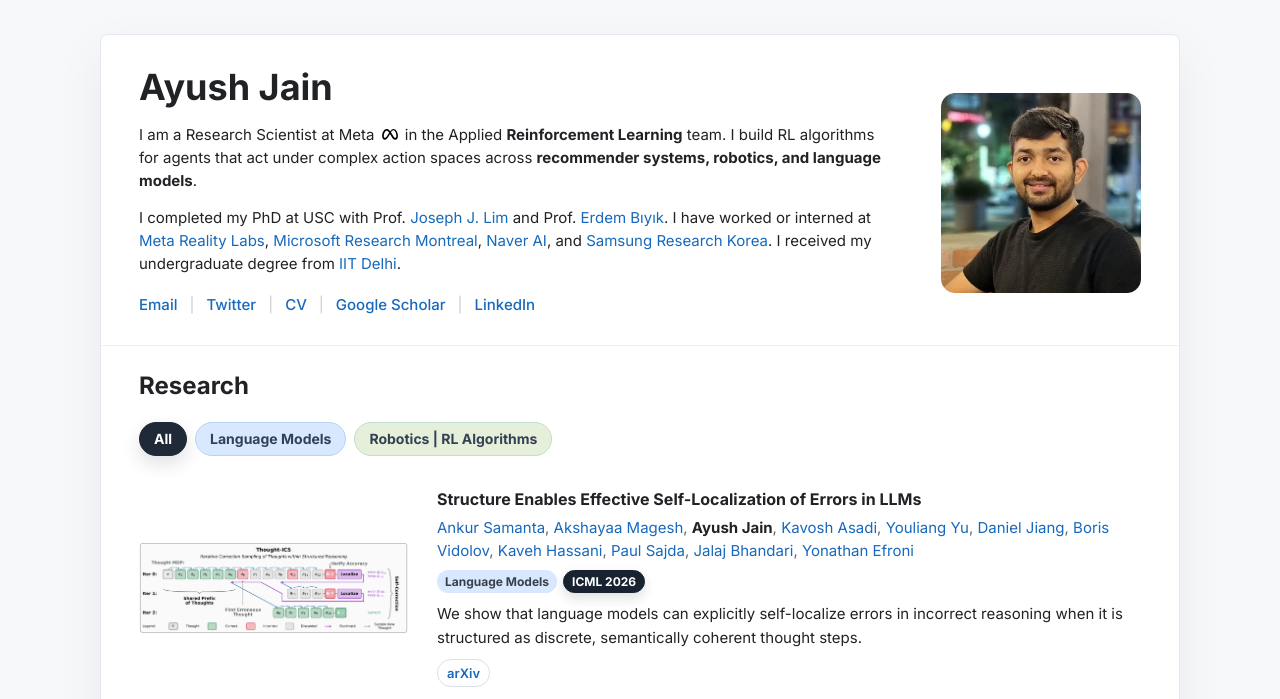
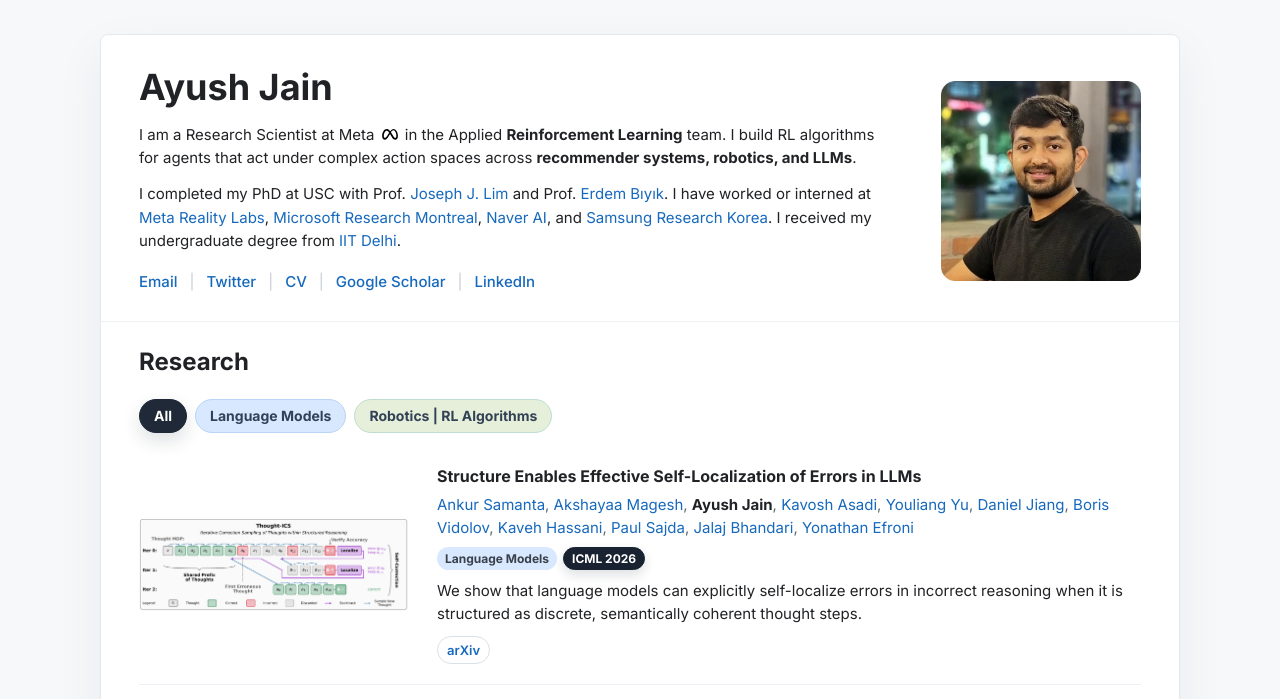
Before and after one commit to ayushj240/ayushj240.github.io, a Jekyll site: the page index.html, which Jekyll copies as it is, in a window 1280 px wide and 900 px high, cut to the strip 0-699 px from the top of the window. Built offline with Jekyll 4.4.1, drawn with Linux system fonts in a browser that asks for light colours.

```diff
--- a/index.html
+++ b/index.html
@@ -433,7 +433,7 @@
             I am a Research Scientist at Meta
             <img class="meta-logo" src="images/meta-logo-facebook.svg" alt="Meta">
             in the Applied <b>Reinforcement Learning</b> team. I build RL algorithms for agents that act under
-            complex action spaces across <b>recommender systems, robotics, and language models</b>.
+            complex action spaces across <b>recommender systems, robotics, and LLMs</b>.
           </p>
           <p>
             I completed my PhD at USC with Prof.
```
